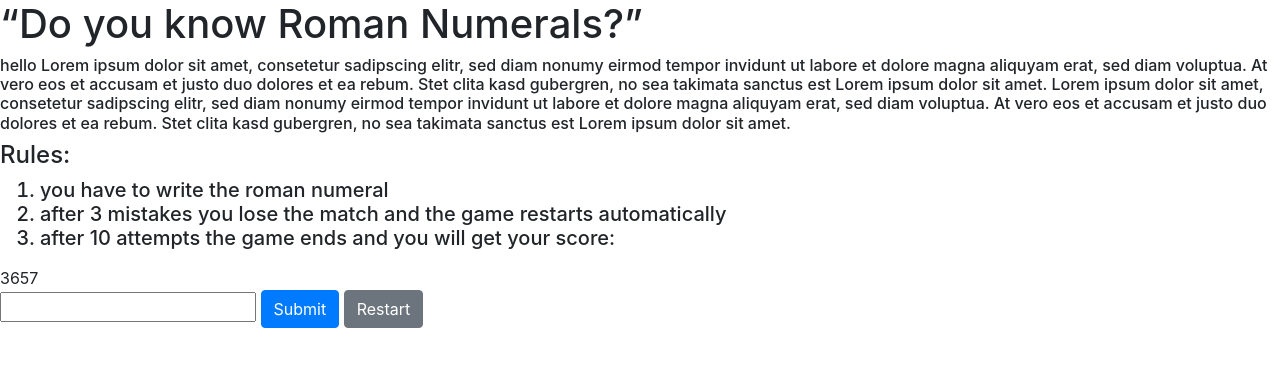
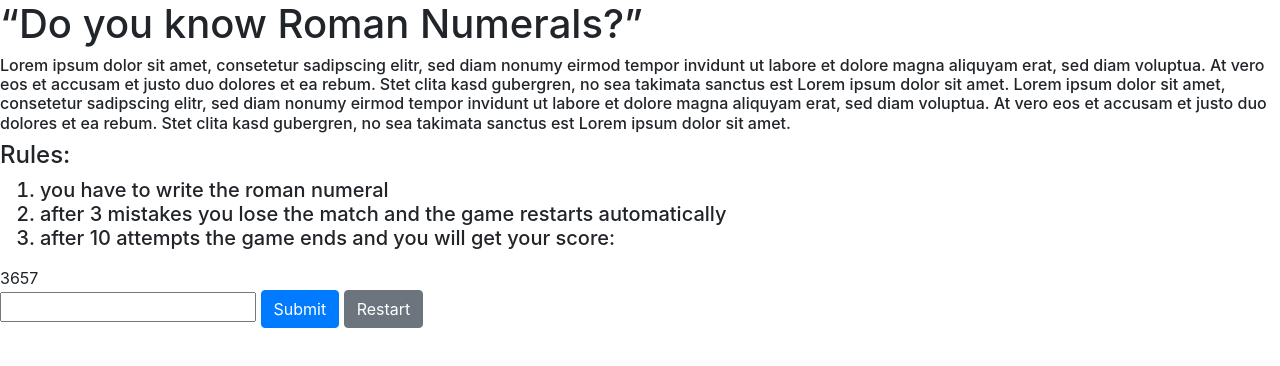
Before and after one commit to zimonturkish/roman-numerals-game, a plain HTML site: page denkwerk.html in a window 1280 px wide. Drawn offline with nearby package versions, Linux system fonts and the light colour scheme.

Commit message:
remove hello

```diff
--- a/denkwerk.html
+++ b/denkwerk.html
@@ -17,7 +17,7 @@
       <h1>“Do you know Roman Numerals?”</h1>
     </header>
     <h6>
-      hello Lorem ipsum dolor sit amet, consetetur sadipscing elitr, sed diam nonumy
+      Lorem ipsum dolor sit amet, consetetur sadipscing elitr, sed diam nonumy
       eirmod tempor invidunt ut labore et dolore magna aliquyam erat, sed diam
       voluptua. At vero eos et accusam et justo duo dolores et ea rebum. Stet
       clita kasd gubergren, no sea takimata sanctus est Lorem ipsum dolor sit
```
